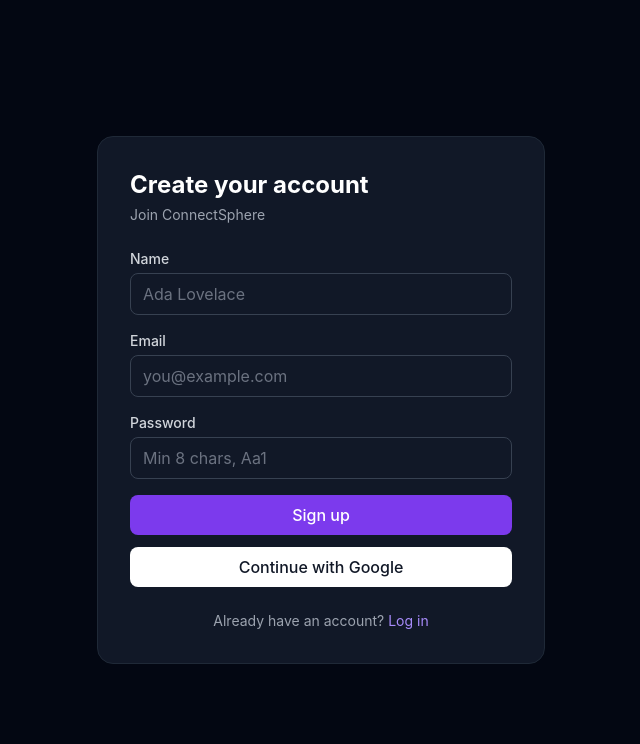
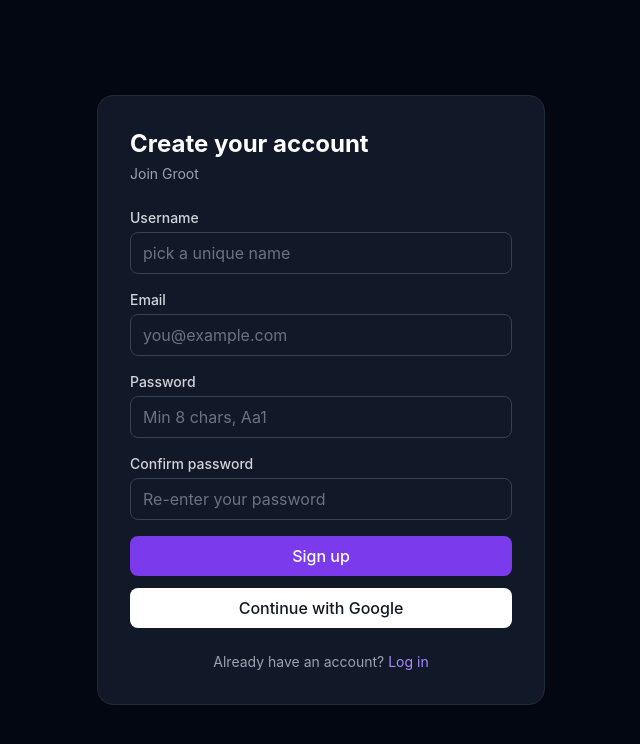
Before and after one commit to PrakharDhyani/ConnectSphere, a React (Vite) app in the folder frontend/: page /register in a window 1280 px wide. Shown: the top 744 px of the page, without its empty margins (319-959 px from the left). Built offline with nearby package versions, Linux system fonts and the light colour scheme; no server answers.

Commit message:
feat(auth): enforce unique usernames + add confirm-password on signup

```diff
--- a/frontend/src/pages/RegisterPage.jsx
+++ b/frontend/src/pages/RegisterPage.jsx
@@ -12,13 +12,19 @@
 // Client-side mirror of the backend's Joi registerSchema — same rules, checked
 // instantly for UX. The backend still enforces them (client checks are never
 // security, the server can't trust us).
-const schema = z.object({
+const schema = z
+  .object({
     name: z.string().min(2, "At least 2 characters").max(100),
     email: z.string().email("Enter a valid email"),
     password: z
       .string()
       .min(8, "At least 8 characters")
       .regex(/(?=.*[a-z])(?=.*[A-Z])(?=.*\d)/, "Needs an uppercase letter, a lowercase letter, and a number"),
+    confirmPassword: z.string(),
+  })
+  .refine((v) => v.password === v.confirmPassword, {
+    message: "Passwords don't match",
+    path: ["confirmPassword"],
   });
 
 export default function RegisterPage() {
@@ -33,7 +39,9 @@
   async function onSubmit(values) {
     setServerError(null);
     try {
-      const res = await api.post("/auth/register", values);
+      // eslint-disable-next-line no-unused-vars -- drop the confirm field, only send the rest
+      const { confirmPassword, ...payload } = values;
+      const res = await api.post("/auth/register", payload);
       setAuth(res.data.data); // registered users are logged in immediately
       navigate("/dashboard"); // dashboard shows the "verify your email" banner
     } catch (err) {
@@ -42,14 +50,16 @@
   }
 
   return (
-    <AuthCard title="Create your account" subtitle="Join ConnectSphere">
+    <AuthCard title="Create your account" subtitle="Join Groot">
       <form onSubmit={handleSubmit(onSubmit)} className="space-y-4" noValidate>
-        <Input label="Name" type="text" placeholder="Ada Lovelace"
+        <Input label="Username" type="text" placeholder="pick a unique name"
           error={errors.name?.message} {...register("name")} />
         <Input label="Email" type="email" placeholder="you@example.com"
           error={errors.email?.message} {...register("email")} />
         <Input label="Password" type="password" placeholder="Min 8 chars, Aa1"
           error={errors.password?.message} {...register("password")} />
+        <Input label="Confirm password" type="password" placeholder="Re-enter your password"
+          error={errors.confirmPassword?.message} {...register("confirmPassword")} />
 
         {serverError && <p className="text-sm text-red-400">{serverError}</p>}
 
```
Also changed, not shown: 2 other files (tests, documents, lock files or other folders). Lines whose indentation alone changed are shown as unchanged.
